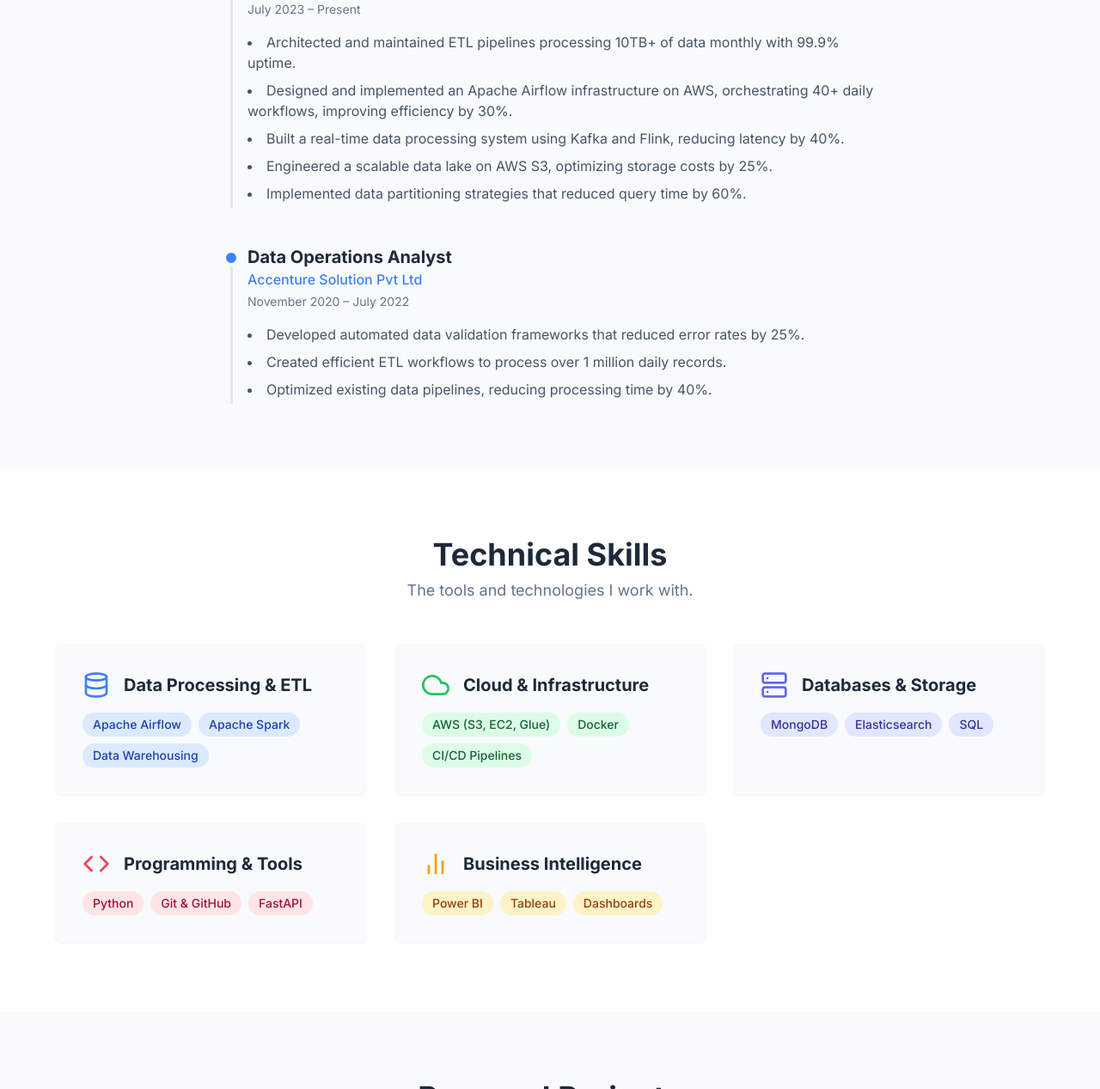
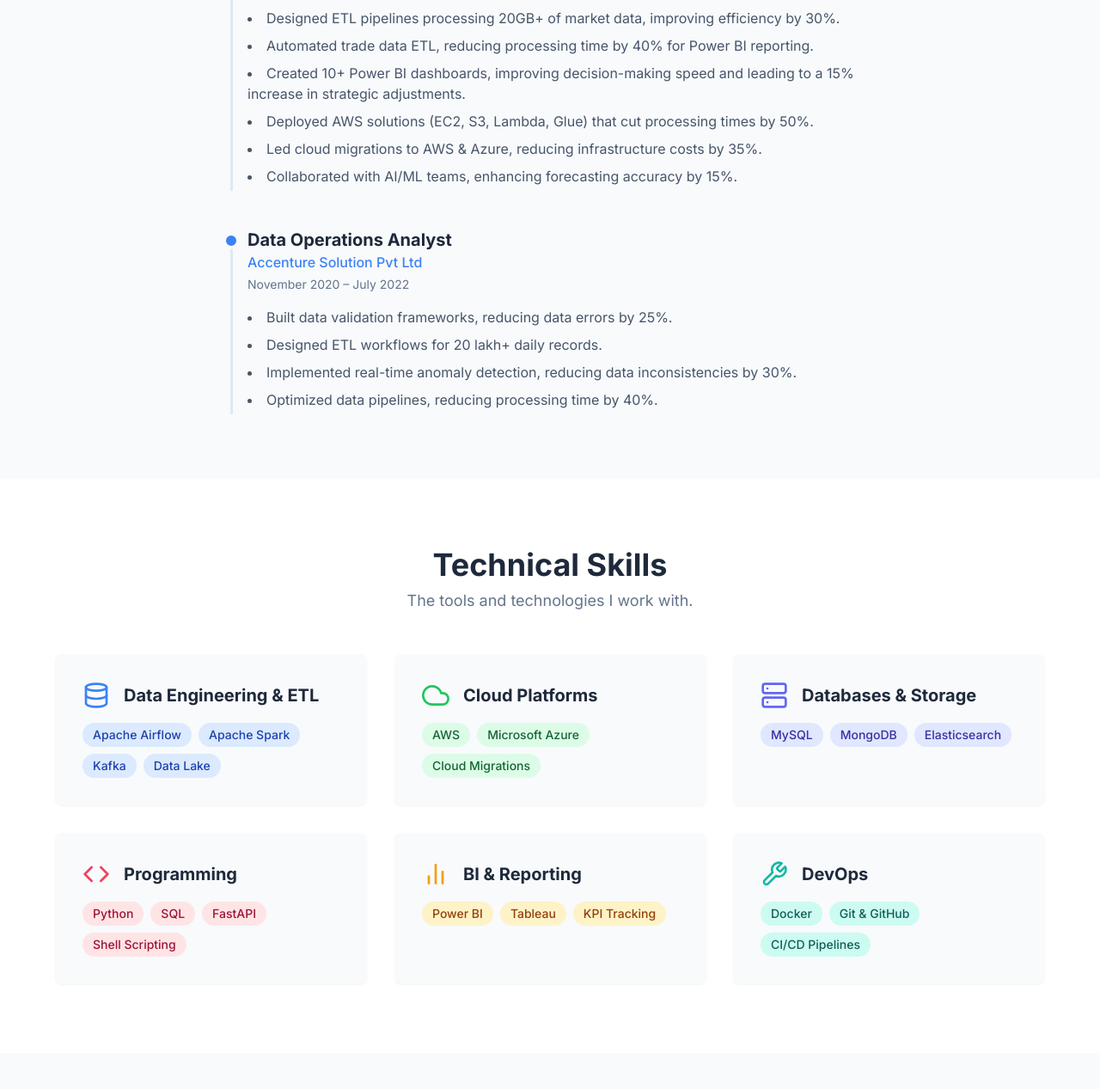
Before and after one commit to jitesh0101/jitesh0101.github.io, a plain HTML site: page index.html in a window 1280 px wide. Shown: the part 1533-2800 px from the top of the page at 86% size. Drawn offline with nearby package versions, Linux system fonts and the light colour scheme.

Commit message:
updated index.html

```diff
--- a/index.html
+++ b/index.html
@@ -85,13 +85,6 @@
             box-shadow: 0 0 15px rgba(59, 130, 246, 0.5), 0 0 10px rgba(59, 130, 246, 0.3);
         }
 
-        /* Gradient Text */
-        .gradient-text {
-            background: -webkit-linear-gradient(45deg, #3b82f6, #6366f1);
-            -webkit-background-clip: text;
-            -webkit-text-fill-color: transparent;
-        }
-
     </style>
 </head>
 <body class="text-slate-700">
@@ -100,7 +93,7 @@
     <header id="header" class="bg-white/80 backdrop-blur-lg fixed top-0 left-0 right-0 z-50 transition-shadow duration-300">
         <div class="container mx-auto px-6 py-4">
             <div class="flex items-center justify-between">
-                <a href="#" class="text-2xl font-bold text-slate-800">Jitesh S. Patil</a>
+                <a href="#" class="text-2xl font-bold text-slate-800">Jitesh Patil</a>
                 <nav class="hidden md:flex items-center space-x-8">
                     <a href="#about" class="text-slate-600 hover:text-blue-500 transition-colors">About</a>
                     <a href="#experience" class="text-slate-600 hover:text-blue-500 transition-colors">Experience</a>
@@ -127,12 +120,12 @@
         <!-- Hero Section -->
         <section id="home" class="container mx-auto px-6 py-20 md:py-32">
             <div class="max-w-4xl mx-auto text-center">
-                <h1 class="text-4xl md:text-6xl font-extrabold text-slate-900 mb-4 leading-tight" data-aos="fade-down">Jitesh S. Patil</h1>
+                <h1 class="text-4xl md:text-6xl font-extrabold text-slate-900 mb-4 leading-tight" data-aos="fade-down">Jitesh Patil</h1>
                 <div class="text-xl md:text-2xl text-blue-800 font-semibold mb-8 h-8 md:h-10" data-aos="fade-down" data-aos-delay="200">
                     <span id="typed-subtitle"></span>
                 </div>
                 <p class="text-lg text-slate-700 max-w-2xl mx-auto mb-10" data-aos="fade-up" data-aos-delay="400">
-                    2+ years of experience specializing in building robust data pipelines, ETL processes, and cloud infrastructure. Passionate about transforming complex data into actionable insights.
+                    2+ years of experience in designing scalable ETL pipelines and cloud-native data solutions in the financial domain. Skilled in AWS and Azure with a focus on high data quality and performance.
                 </p>
                 <div class="flex justify-center items-center space-x-4" data-aos="fade-up" data-aos-delay="600">
                     <a href="#projects" class="glow-on-hover bg-blue-500 text-white px-8 py-3 rounded-lg font-semibold text-lg hover:bg-blue-600 transition-all shadow-lg hover:shadow-xl transform hover:-translate-y-1">View My Work</a>
@@ -150,14 +143,14 @@
                 </div>
                 <div class="max-w-4xl mx-auto flex flex-col md:flex-row items-center gap-12">
                      <div class="md:w-1/3 text-center" data-aos="fade-right">
-                        <img src="https://placehold.co/400x400/E2E8F0/475569?text=JP" alt="Jitesh Patil" class="rounded-full w-48 h-48 md:w-64 md:h-64 mx-auto shadow-xl border-4 border-white">
+                        <img src="1684822965165.jpg" alt="Jitesh Patil" class="rounded-full w-48 h-48 md:w-64 md:h-64 mx-auto object-cover shadow-xl border-4 border-white">
                     </div>
                     <div class="md:w-2/3" data-aos="fade-left">
                         <p class="text-lg text-slate-600 mb-4">
-                           Hello! I'm Jitesh, a Data Engineer with a proven ability to design, build, and maintain scalable data systems. My expertise lies in processing high-volume data, with a track record of handling over <span class="font-bold text-blue-600">10TB of data monthly with 99.9% system uptime</span>.
+                           Hello! I'm Jitesh, a Data Engineer with a proven ability to manage end-to-end data workflows for equities, derivatives, and trade data. My work supports real-time analytics and strategic decision-making in the fast-paced financial domain.
                         </p>
                         <p class="text-lg text-slate-600">
-                           I thrive on architecting solutions that are not only powerful but also efficient. In my current role, I've successfully implemented solutions that have led to a <span class="font-bold text-blue-600">30% reduction in operational costs</span> and a <span class="font-bold text-blue-600">40% decrease in data latency</span>. My core competencies include the AWS cloud suite, Apache Airflow for workflow orchestration, and building real-time data processing systems.
+                           I specialize in the AWS and Azure ecosystems, with a track record of leading successful cloud migration projects and systematizing data reporting. I thrive on collaborating with AI/ML teams to provide high-quality, structured datasets that drive performance and predictive accuracy.
                         </p>
                     </div>
                 </div>
@@ -176,14 +169,15 @@
                     <div class="timeline-item mb-12" data-aos="fade-up">
                         <div class="timeline-dot"></div>
                         <h3 class="text-xl font-bold text-slate-800">Data Engineer</h3>
-                        <p class="text-blue-500 font-medium mb-1">Alpha Plus Capital Advisors LLP</p>
+                        <p class="text-blue-500 font-medium mb-1">AlphaPlus Capital Services LLP</p>
                         <p class="text-sm text-slate-500 mb-4">July 2023 – Present</p>
                         <ul class="list-disc list-inside text-slate-600 space-y-2">
-                            <li>Architected and maintained ETL pipelines processing 10TB+ of data monthly with 99.9% uptime.</li>
-                            <li>Designed and implemented an Apache Airflow infrastructure on AWS, orchestrating 40+ daily workflows, improving efficiency by 30%.</li>
-                            <li>Built a real-time data processing system using Kafka and Flink, reducing latency by 40%.</li>
-                             <li>Engineered a scalable data lake on AWS S3, optimizing storage costs by 25%.</li>
-                            <li>Implemented data partitioning strategies that reduced query time by 60%.</li>
+                            <li>Designed ETL pipelines processing 20GB+ of market data, improving efficiency by 30%.</li>
+                            <li>Automated trade data ETL, reducing processing time by 40% for Power BI reporting.</li>
+                            <li>Created 10+ Power BI dashboards, improving decision-making speed and leading to a 15% increase in strategic adjustments.</li>
+                            <li>Deployed AWS solutions (EC2, S3, Lambda, Glue) that cut processing times by 50%.</li>
+                            <li>Led cloud migrations to AWS & Azure, reducing infrastructure costs by 35%.</li>
+                            <li>Collaborated with AI/ML teams, enhancing forecasting accuracy by 15%.</li>
                         </ul>
                     </div>
                      <!-- Timeline Item 2 -->
@@ -193,9 +187,10 @@
                         <p class="text-blue-500 font-medium mb-1">Accenture Solution Pvt Ltd</p>
                         <p class="text-sm text-slate-500 mb-4">November 2020 – July 2022</p>
                         <ul class="list-disc list-inside text-slate-600 space-y-2">
-                            <li>Developed automated data validation frameworks that reduced error rates by 25%.</li>
-                            <li>Created efficient ETL workflows to process over 1 million daily records.</li>
-                            <li>Optimized existing data pipelines, reducing processing time by 40%.</li>
+                            <li>Built data validation frameworks, reducing data errors by 25%.</li>
+                            <li>Designed ETL workflows for 20 lakh+ daily records.</li>
+                            <li>Implemented real-time anomaly detection, reducing data inconsistencies by 30%.</li>
+                            <li>Optimized data pipelines, reducing processing time by 40%.</li>
                         </ul>
                     </div>
                 </div>
@@ -210,28 +205,29 @@
                     <h2 class="text-3xl md:text-4xl font-bold text-slate-800">Technical Skills</h2>
                     <p class="text-lg text-slate-500 mt-2">The tools and technologies I work with.</p>
                 </div>
-                <div class="grid grid-cols-1 md:grid-cols-2 lg:grid-cols-3 gap-8 max-w-6xl mx-auto">
+                <div class="grid grid-cols-1 sm:grid-cols-2 lg:grid-cols-3 gap-8 max-w-6xl mx-auto">
                     <!-- Skill Cards -->
                     <div class="skill-card bg-slate-50 p-8 rounded-lg shadow-sm" data-aos="zoom-in-up">
                         <div class="flex items-center gap-4 mb-4">
                             <i data-feather="database" class="w-8 h-8 text-blue-500"></i>
-                            <h3 class="text-xl font-bold text-slate-800">Data Processing & ETL</h3>
+                            <h3 class="text-xl font-bold text-slate-800">Data Engineering & ETL</h3>
                         </div>
                         <div class="flex flex-wrap gap-2">
                              <span class="bg-blue-100 text-blue-800 text-sm font-medium px-3 py-1 rounded-full">Apache Airflow</span>
-                            <span class="bg-blue-100 text-blue-800 text-sm font-medium px-3 py-1 rounded-full">Apache Spark</span>
-                            <span class="bg-blue-100 text-blue-800 text-sm font-medium px-3 py-1 rounded-full">Data Warehousing</span>
+                             <span class="bg-blue-100 text-blue-800 text-sm font-medium px-3 py-1 rounded-full">Apache Spark</span>
+                             <span class="bg-blue-100 text-blue-800 text-sm font-medium px-3 py-1 rounded-full">Kafka</span>
+                             <span class="bg-blue-100 text-blue-800 text-sm font-medium px-3 py-1 rounded-full">Data Lake</span>
                         </div>
                     </div>
                      <div class="skill-card bg-slate-50 p-8 rounded-lg shadow-sm" data-aos="zoom-in-up" data-aos-delay="100">
                         <div class="flex items-center gap-4 mb-4">
                             <i data-feather="cloud" class="w-8 h-8 text-green-500"></i>
-                            <h3 class="text-xl font-bold text-slate-800">Cloud & Infrastructure</h3>
+                            <h3 class="text-xl font-bold text-slate-800">Cloud Platforms</h3>
                         </div>
                         <div class="flex flex-wrap gap-2">
-                            <span class="bg-green-100 text-green-800 text-sm font-medium px-3 py-1 rounded-full">AWS (S3, EC2, Glue)</span>
-                            <span class="bg-green-100 text-green-800 text-sm font-medium px-3 py-1 rounded-full">Docker</span>
-                            <span class="bg-green-100 text-green-800 text-sm font-medium px-3 py-1 rounded-full">CI/CD Pipelines</span>
+                            <span class="bg-green-100 text-green-800 text-sm font-medium px-3 py-1 rounded-full">AWS</span>
+                            <span class="bg-green-100 text-green-800 text-sm font-medium px-3 py-1 rounded-full">Microsoft Azure</span>
+                            <span class="bg-green-100 text-green-800 text-sm font-medium px-3 py-1 rounded-full">Cloud Migrations</span>
                         </div>
                     </div>
                     <div class="skill-card bg-slate-50 p-8 rounded-lg shadow-sm" data-aos="zoom-in-up" data-aos-delay="200">
@@ -240,31 +236,43 @@
                             <h3 class="text-xl font-bold text-slate-800">Databases & Storage</h3>
                         </div>
                         <div class="flex flex-wrap gap-2">
+                            <span class="bg-indigo-100 text-indigo-800 text-sm font-medium px-3 py-1 rounded-full">MySQL</span>
                             <span class="bg-indigo-100 text-indigo-800 text-sm font-medium px-3 py-1 rounded-full">MongoDB</span>
                             <span class="bg-indigo-100 text-indigo-800 text-sm font-medium px-3 py-1 rounded-full">Elasticsearch</span>
-                            <span class="bg-indigo-100 text-indigo-800 text-sm font-medium px-3 py-1 rounded-full">SQL</span>
                         </div>
                     </div>
                      <div class="skill-card bg-slate-50 p-8 rounded-lg shadow-sm" data-aos="zoom-in-up" data-aos-delay="300">
                         <div class="flex items-center gap-4 mb-4">
                             <i data-feather="code" class="w-8 h-8 text-rose-500"></i>
-                            <h3 class="text-xl font-bold text-slate-800">Programming & Tools</h3>
+                            <h3 class="text-xl font-bold text-slate-800">Programming</h3>
                         </div>
                         <div class="flex flex-wrap gap-2">
                             <span class="bg-rose-100 text-rose-800 text-sm font-medium px-3 py-1 rounded-full">Python</span>
-                            <span class="bg-rose-100 text-rose-800 text-sm font-medium px-3 py-1 rounded-full">Git & GitHub</span>
+                            <span class="bg-rose-100 text-rose-800 text-sm font-medium px-3 py-1 rounded-full">SQL</span>
                             <span class="bg-rose-100 text-rose-800 text-sm font-medium px-3 py-1 rounded-full">FastAPI</span>
+                            <span class="bg-rose-100 text-rose-800 text-sm font-medium px-3 py-1 rounded-full">Shell Scripting</span>
                         </div>
                     </div>
                     <div class="skill-card bg-slate-50 p-8 rounded-lg shadow-sm" data-aos="zoom-in-up" data-aos-delay="400">
                         <div class="flex items-center gap-4 mb-4">
                             <i data-feather="bar-chart-2" class="w-8 h-8 text-amber-500"></i>
-                            <h3 class="text-xl font-bold text-slate-800">Business Intelligence</h3>
+                            <h3 class="text-xl font-bold text-slate-800">BI & Reporting</h3>
                         </div>
                         <div class="flex flex-wrap gap-2">
                             <span class="bg-amber-100 text-amber-800 text-sm font-medium px-3 py-1 rounded-full">Power BI</span>
                             <span class="bg-amber-100 text-amber-800 text-sm font-medium px-3 py-1 rounded-full">Tableau</span>
-                            <span class="bg-amber-100 text-amber-800 text-sm font-medium px-3 py-1 rounded-full">Dashboards</span>
+                            <span class="bg-amber-100 text-amber-800 text-sm font-medium px-3 py-1 rounded-full">KPI Tracking</span>
+                        </div>
+                    </div>
+                     <div class="skill-card bg-slate-50 p-8 rounded-lg shadow-sm" data-aos="zoom-in-up" data-aos-delay="500">
+                        <div class="flex items-center gap-4 mb-4">
+                            <i data-feather="tool" class="w-8 h-8 text-teal-500"></i>
+                            <h3 class="text-xl font-bold text-slate-800">DevOps</h3>
+                        </div>
+                        <div class="flex flex-wrap gap-2">
+                            <span class="bg-teal-100 text-teal-800 text-sm font-medium px-3 py-1 rounded-full">Docker</span>
+                            <span class="bg-teal-100 text-teal-800 text-sm font-medium px-3 py-1 rounded-full">Git & GitHub</span>
+                            <span class="bg-teal-100 text-teal-800 text-sm font-medium px-3 py-1 rounded-full">CI/CD Pipelines</span>
                         </div>
                     </div>
                 </div>
@@ -285,7 +293,7 @@
                         <div class="p-8">
                             <h3 class="text-xl font-bold text-slate-800 mb-2">Real-time Financial Data Pipeline</h3>
                             <p class="text-slate-600 mb-4">End-to-end pipeline processing 100K+ transactions/minute with real-time anomaly detection.</p>
-                            <a href="#" class="font-semibold text-blue-500 hover:text-blue-600 group">View on GitHub <i data-feather="arrow-right" class="inline h-4 w-4 transform group-hover:translate-x-1 transition-transform"></i></a>
+                            <a href="https://github.com/jitesh0101" target="_blank" class="font-semibold text-blue-500 hover:text-blue-600 group">View on GitHub <i data-feather="arrow-right" class="inline h-4 w-4 transform group-hover:translate-x-1 transition-transform"></i></a>
                         </div>
                     </div>
                      <!-- Project 2 -->
@@ -294,7 +302,7 @@
                          <div class="p-8">
                             <h3 class="text-xl font-bold text-slate-800 mb-2">Scalable Data Lake on AWS</h3>
                             <p class="text-slate-600 mb-4">Comprehensive data lake with automated data ingestion pipelines and robust security measures.</p>
-                            <a href="#" class="font-semibold text-blue-500 hover:text-blue-600 group">View on GitHub <i data-feather="arrow-right" class="inline h-4 w-4 transform group-hover:translate-x-1 transition-transform"></i></a>
+                            <a href="https://github.com/jitesh0101" target="_blank" class="font-semibold text-blue-500 hover:text-blue-600 group">View on GitHub <i data-feather="arrow-right" class="inline h-4 w-4 transform group-hover:translate-x-1 transition-transform"></i></a>
                         </div>
                     </div>
                      <!-- Project 3 -->
@@ -303,7 +311,7 @@
                          <div class="p-8">
                             <h3 class="text-xl font-bold text-slate-800 mb-2">Automated ETL Framework</h3>
                             <p class="text-slate-600 mb-4">Reusable ETL framework that reduced pipeline development time by 50% with comprehensive monitoring.</p>
-                             <a href="#" class="font-semibold text-blue-500 hover:text-blue-600 group">View on GitHub <i data-feather="arrow-right" class="inline h-4 w-4 transform group-hover:translate-x-1 transition-transform"></i></a>
+                             <a href="https://github.com/jitesh0101" target="_blank" class="font-semibold text-blue-500 hover:text-blue-600 group">View on GitHub <i data-feather="arrow-right" class="inline h-4 w-4 transform group-hover:translate-x-1 transition-transform"></i></a>
                         </div>
                     </div>
                 </div>
@@ -324,7 +332,7 @@
                     <a href="https://linkedin.com/in/jitesh-patil01" target="_blank" class="text-slate-400 hover:text-white transition-colors">
                         <i data-feather="linkedin" class="h-8 w-8"></i>
                     </a>
-                     <a href="#" target="_blank" class="text-slate-400 hover:text-white transition-colors">
+                     <a href="https://github.com/jitesh0101" target="_blank" class="text-slate-400 hover:text-white transition-colors">
                         <i data-feather="github" class="h-8 w-8"></i>
                     </a>
                  </div>
@@ -334,7 +342,7 @@
 
     <footer class="bg-slate-900 py-6">
         <div class="container mx-auto px-6 text-center text-slate-400">
-            <p>&copy; 2024 Jitesh S. Patil. All Rights Reserved.</p>
+            <p>&copy; 2024 Jitesh Patil. All Rights Reserved.</p>
         </div>
     </footer>
 
@@ -354,7 +362,7 @@
 
         // Initialize Typed.js
         new Typed('#typed-subtitle', {
-            strings: ['Data Engineer', 'Cloud Specialist', 'ETL Architect', 'Automation Expert'],
+            strings: ['Data Engineer', 'Cloud Solutions Architect', 'ETL Specialist', 'Financial Data Expert'],
             typeSpeed: 50,
             backSpeed: 30,
             loop: true,
```
